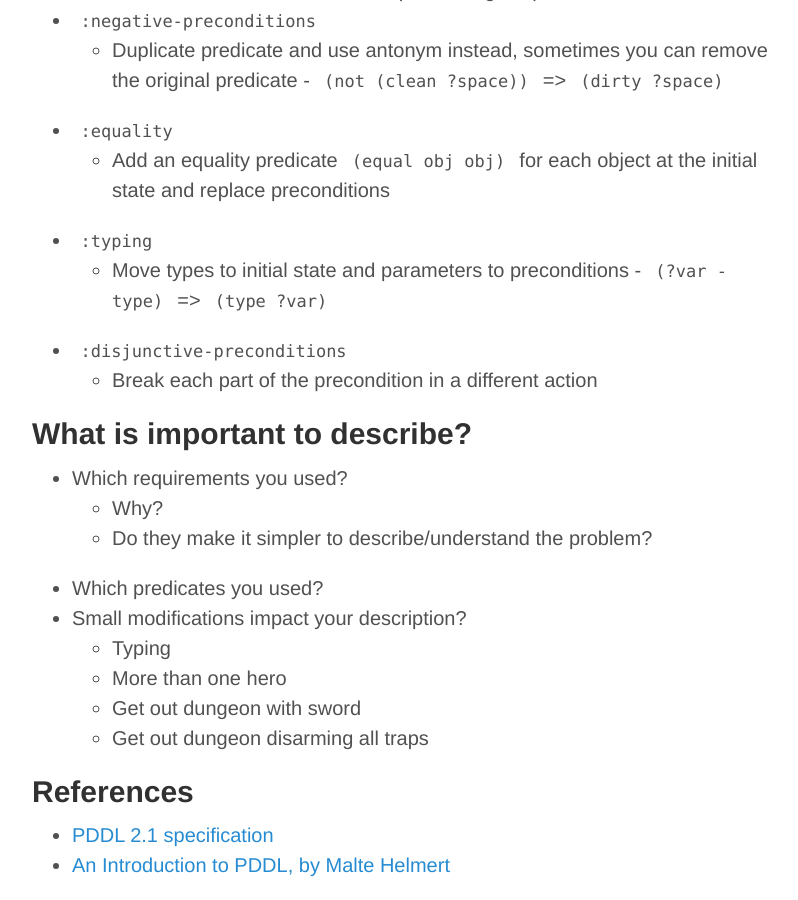
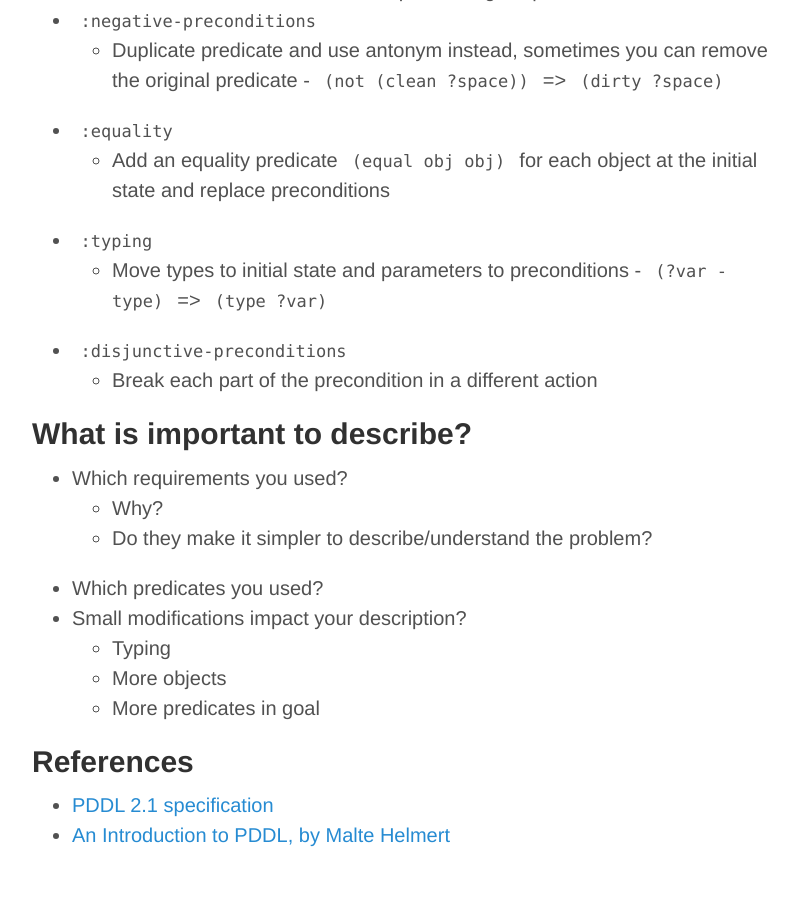
Before and after one commit to Maumagnaguagno/maumagnaguagno.github.io, a Jekyll site: the page built from pddl/PDDL.md, in a window 1280 px wide and 900 px high, scrolled down 2892 px. Shown: the whole window, without its empty margins (228-1026 px from the left). Built offline with Jekyll 4.4.1, drawn with Linux system fonts in a browser that asks for light colours; after the commit the page ends 3762 px from its top, so only the background shows below that; some of the changed text lies outside the part shown.

Commit message:
Move PDDL stuff to folder

```diff
--- a/PDDL.md
+++ b/pddl/PDDL.md
@@ -118,9 +119,8 @@ description: The Planning Domain Definition Language
 - Which predicates you used?
 - Small modifications impact your description?
   - Typing
-  - More than one hero
-  - Get out dungeon with sword
-  - Get out dungeon disarming all traps
+  - More objects
+  - More predicates in goal
 
 ## References
 - [PDDL 2.1 specification](http://www.public.asu.edu/~ktalamad/tmp/files/pddl21specs.pdf)
```
Also changed, not shown: other parts of pddl/PDDL.md (+2 -1 lines), README.md.
